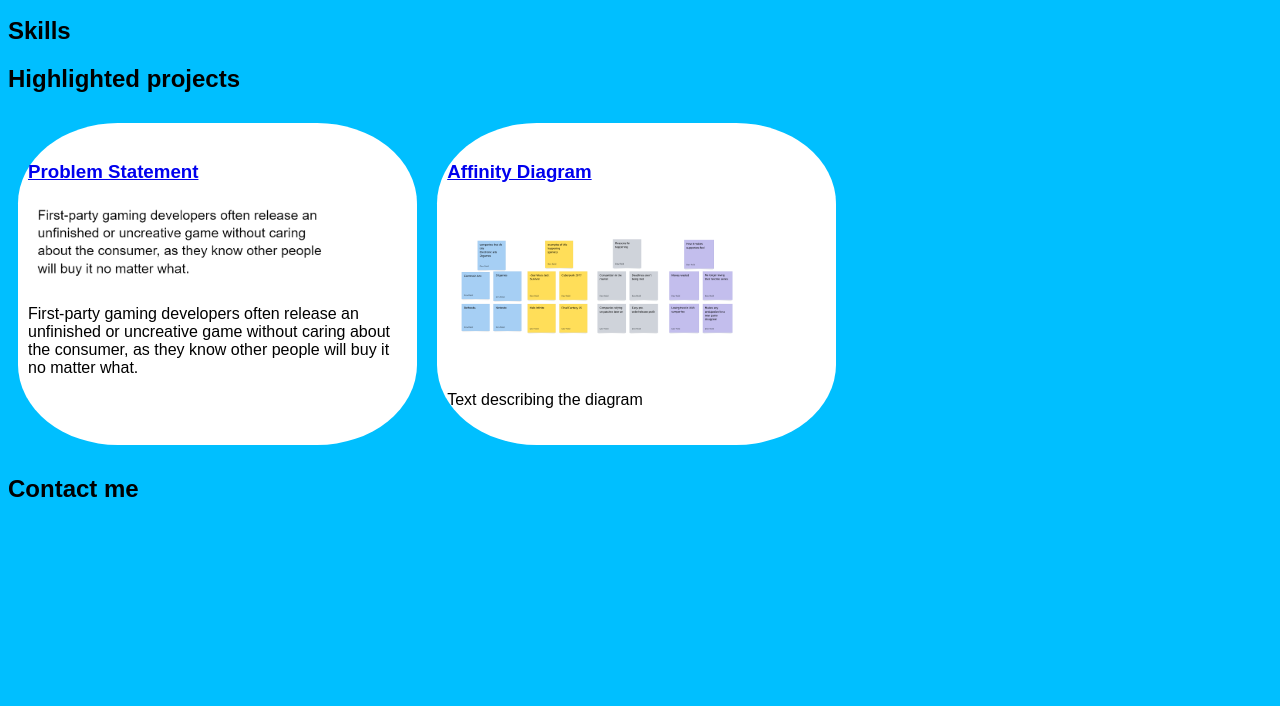
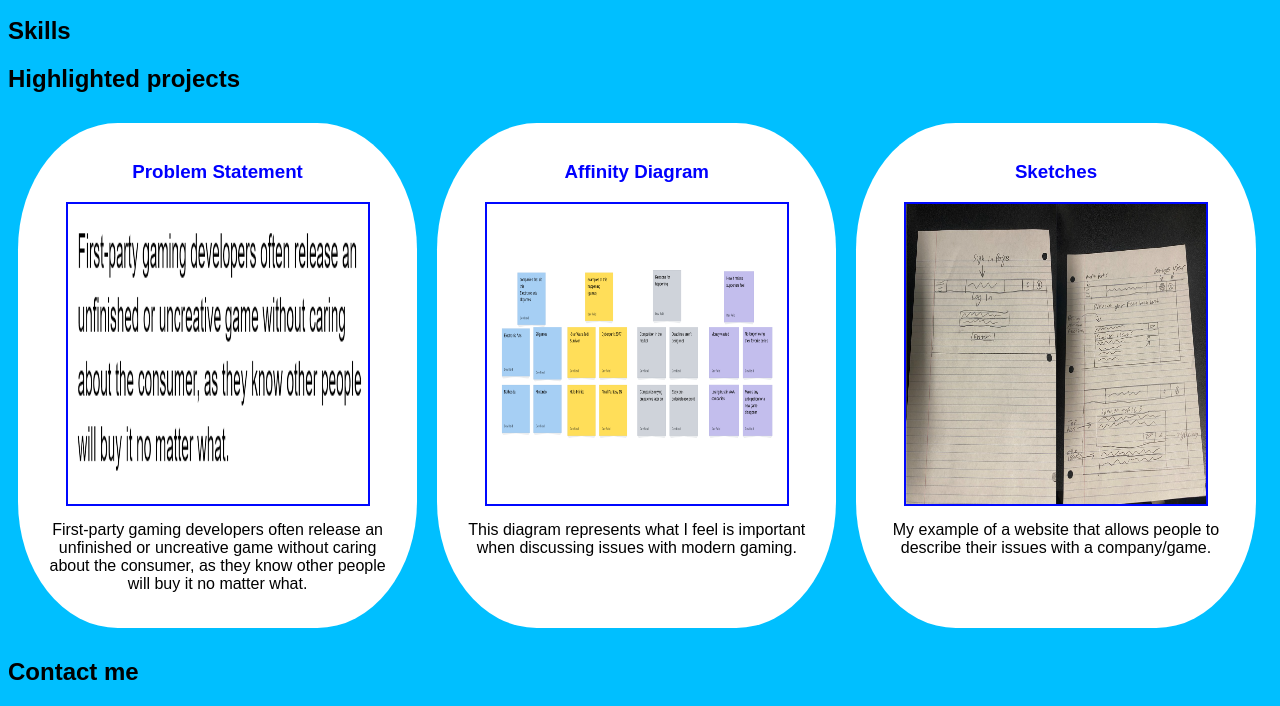
Before and after one commit to D-Reid097/D-Reid097.github.io, a plain HTML site: page index.html in a window 1280 px wide. Shown: the part 111-817 px from the top of the page. Drawn offline with Linux system fonts and the light colour scheme.

Commit message:
Sketches

```diff
--- a/index.html
+++ b/index.html
@@ -24,7 +24,7 @@
                 <h3>Problem Statement</h3>
             </a>
             <a href="files/statement.pdf">
-                <img src="images/problem statement.png" width="300">
+                <img src="images/problem statement.png">
             </a>
             <p>First-party gaming developers often release an unfinished or uncreative game without caring about the consumer, as they know other people will buy it no matter what.
             </p>
@@ -37,10 +37,22 @@
                 <h3>Affinity Diagram</h3>
             </a>
             <a href="files/Affinity_DOC.pdf">
-                <img src="images/Problem statement affinity diagram.png" width="300">
+                <img src="images/Problem statement affinity diagram.png">
             </a>
-            <p> Text describing the diagram</p>
+            <p> This diagram represents what I feel is important when discussing issues with modern gaming.</p>
         </section>
+
+        <!--Sketches Assignment-->
+<section class="project">
+    <a href="files/Untitled design.pdf">
+        <h3>Sketches</h3>
+    </a>
+
+    <a href="files/Sketches_DOC.pdf">
+        <img src="images/wireframe.png"></a>
+
+    <p>My example of a website that allows people to describe their issues with a company/game. </p>
+ </section>
 
 
 
--- a/styles.css
+++ b/styles.css
@@ -18,6 +18,23 @@ h1{
 width: 30%;
 margin: 10px;
 padding: 20px 10px;
-background: rgb(255, 255, 255); /* pick a color */
+background: rgb(255, 255, 255);
 border-radius: 25%;
 }
+.project img{
+    width: 300px;
+    height: 300px;
+    margin: 10px;
+    border: 2px solid rgb(0, 8, 255); /* choose a color */
+    display: block;
+    margin: auto;
+    }
+    a { /* change the appearance of ALL links */
+        text-decoration: none;
+        text-align: center;
+        color: blue;
+        }
+        .project p { /* change the appearance of paragraph tags inside .project divs */
+        text-align: center;
+        margin: 15px;
+        }
```
Also changed, not shown: images/wireframe.png (added), 1 other file.
